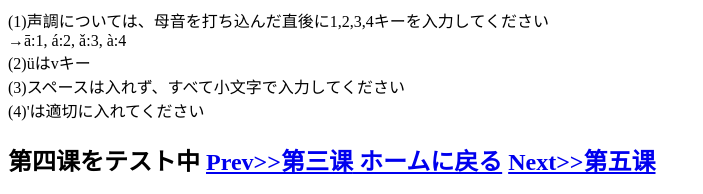
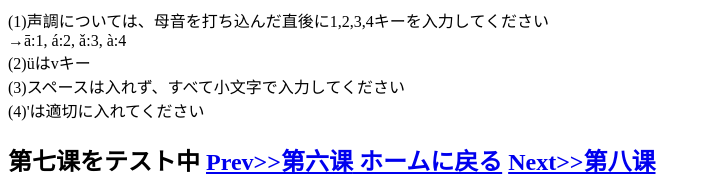
Before and after one commit to soto-kai/hanyujiacheng, a plain HTML site: page 7ke/index.html in a window 1280 px wide. Shown: the top 194 px of the page, 0-703 px from the left. Drawn offline with Linux system fonts and the light colour scheme.

Commit message:
Update index.html

```diff
--- a/7ke/index.html
+++ b/7ke/index.html
@@ -2,7 +2,7 @@
 <html lang="zh-cmn-Hans">
 <head>
     <base target="_top">
-    <title>第四课 拼音テスト</title>
+    <title>第七课 拼音テスト</title>
     <meta charset="utf-8">
     <meta name="viewport" content="width=device-width, initial-scale=1">
     <link rel="stylesheet" href="main.css">
@@ -14,12 +14,12 @@
     (1)声調については、母音を打ち込んだ直後に1,2,3,4キーを入力してください<br>   →ā:1, á:2, ǎ:3, à:4<br>(2)üはvキー
     <br>(3)スペースは入れず、すべて小文字で入力してください
     <br>(4)'は適切に入れてください
-    <h2 class="current">第四课をテスト中
+    <h2 class="current">第七课をテスト中
 
-<a href='../3ke/index.html'>Prev>>第三课</a><a href ="../index.html">
+<a href='../6ke/index.html'>Prev>>第六课</a><a href ="../index.html">
 			ホームに戻る</a>
-        	<a href ="../5ke/index.html">
-           		 Next>>第五课</a>
+        	<a href ="../8ke/index.html">
+           		 Next>>第八课</a>
 	</h2>
     <div id="container">
         <p id="ja"></p>
```
